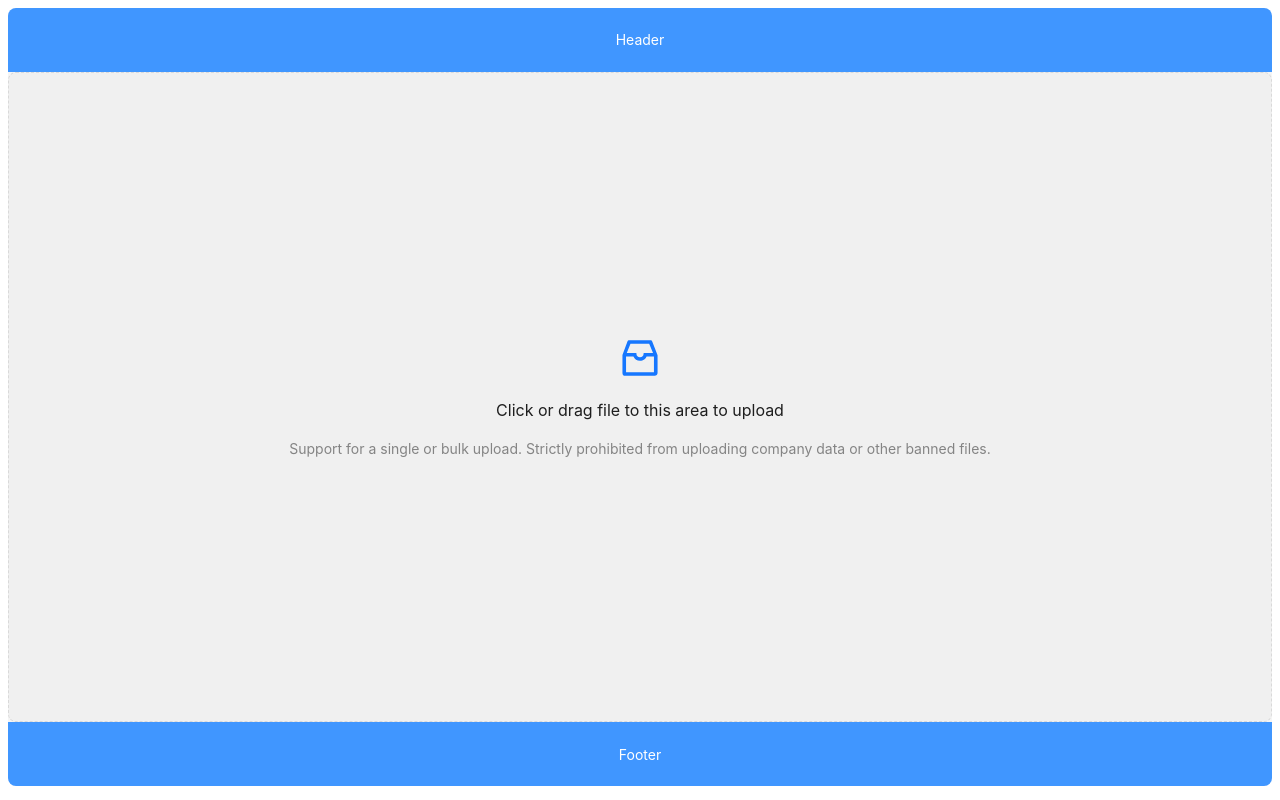
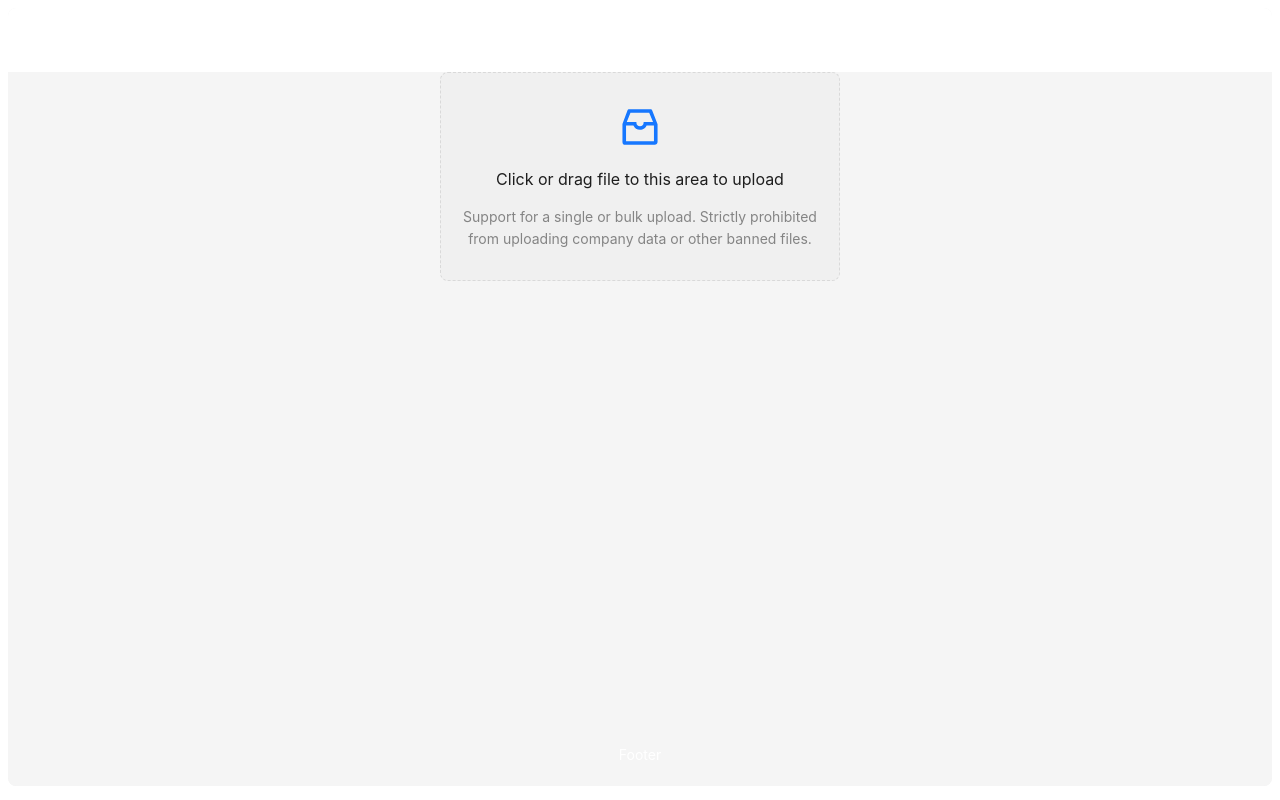
Before and after one commit to garyhartwelldinmore/Semblance, a React app: page / in a window 1280 px wide. Built offline with nearby package versions, Linux system fonts and the light colour scheme.

Commit message:
fix: modified the style of upload component

```diff
--- a/package.json
+++ b/package.json
@@ -29,6 +29,7 @@
     "@babel/core": "^7.24.4",
     "@babel/plugin-proposal-private-property-in-object": "^7.21.11",
     "@pmmmwh/react-refresh-webpack-plugin": "^0.5.13",
+    "@types/hoist-non-react-statics": "^3.3.5",
     "@types/react": "^18.3.1",
     "@types/react-dom": "^18.3.0",
     "babel-loader": "^9.1.3",
--- a/src/components/layout/index.tsx
+++ b/src/components/layout/index.tsx
@@ -3,7 +3,7 @@
  * @Autor: jiayinchu
  * @Date: 2024-05-01 09:07:58
  * @LastEditors: jiayinchu
- * @LastEditTime: 2024-05-01 13:53:41
+ * @LastEditTime: 2024-05-01 14:57:07
  */
 import React from 'react';
 import { Flex, Layout } from 'antd';
@@ -16,7 +16,7 @@ const headerStyle: React.CSSProperties = {
     height: 64,
     paddingInline: 48,
     lineHeight: '64px',
-    backgroundColor: '#4096ff',
+    backgroundColor: '#fff',
 };
 
 const contentStyle: React.CSSProperties = {
@@ -31,7 +31,7 @@ const contentStyle: React.CSSProperties = {
 const footerStyle: React.CSSProperties = {
     textAlign: 'center',
     color: '#fff',
-    backgroundColor: '#4096ff',
+    // backgroundColor: '#4096ff',
     height: 64,
 };
 const layoutStyle = {
--- /dev/null
+++ b/src/components/upload/index.less
@@ -0,0 +1,5 @@
+.container{
+    // 居中显示
+    margin: 0 auto;
+    width: 400px;
+}
--- a/src/components/upload/index.tsx
+++ b/src/components/upload/index.tsx
@@ -3,12 +3,13 @@
  * @Autor: jiayinchu
  * @Date: 2024-05-01 09:07:21
  * @LastEditors: jiayinchu
- * @LastEditTime: 2024-05-01 09:18:12
+ * @LastEditTime: 2024-05-01 17:51:06
  */
 import React from 'react';
 import { InboxOutlined } from '@ant-design/icons';
 import type { UploadProps, UploadFile } from 'antd';
 import { message, Upload } from 'antd';
+import "./index.less";
 
 const { Dragger } = Upload;
 
@@ -17,6 +18,7 @@ const props: UploadProps = {
     multiple: true,
     action: 'https://660d2bd96ddfa2943b33731c.mockapi.io/api/upload',
     onChange(info: { file: UploadFile; fileList: UploadFile[] }) {
+        console.log("0000000000000000", info);
         const { status } = info.file;
         if (status !== 'uploading') {
             console.log(info.file, info.fileList);
@@ -32,7 +34,8 @@ const props: UploadProps = {
     },
 };
 
-const App: React.FC = () => (
+const App: React.FC = () => {
+    return <div className='container'>
         <Dragger {...props}>
             <p className="ant-upload-drag-icon">
                 <InboxOutlined />
@@ -43,6 +46,7 @@ const App: React.FC = () => (
                 banned files.
             </p>
         </Dragger>
-);
+    </div>
+};
 
 export default App;
```
Lines whose indentation alone changed are shown as unchanged.
